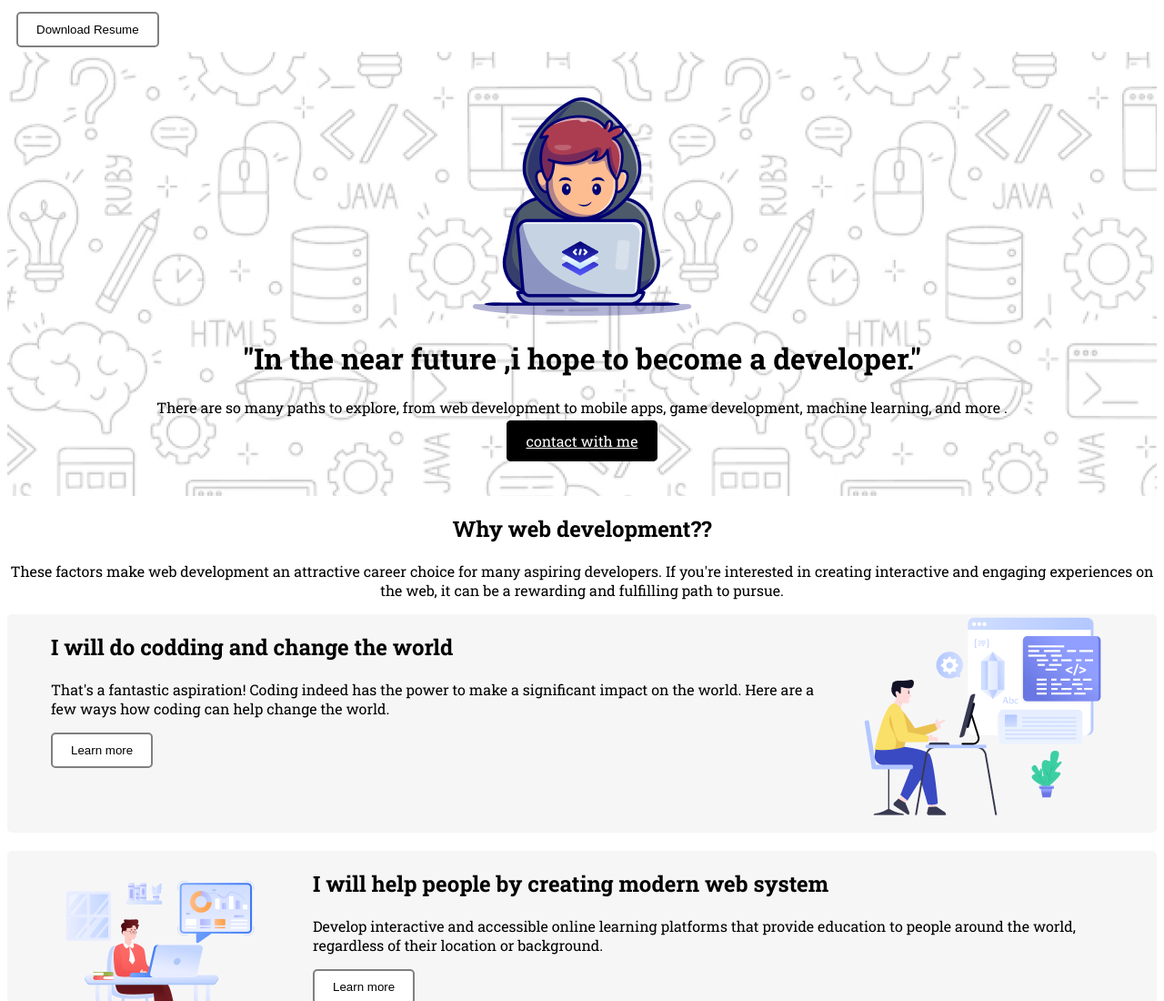
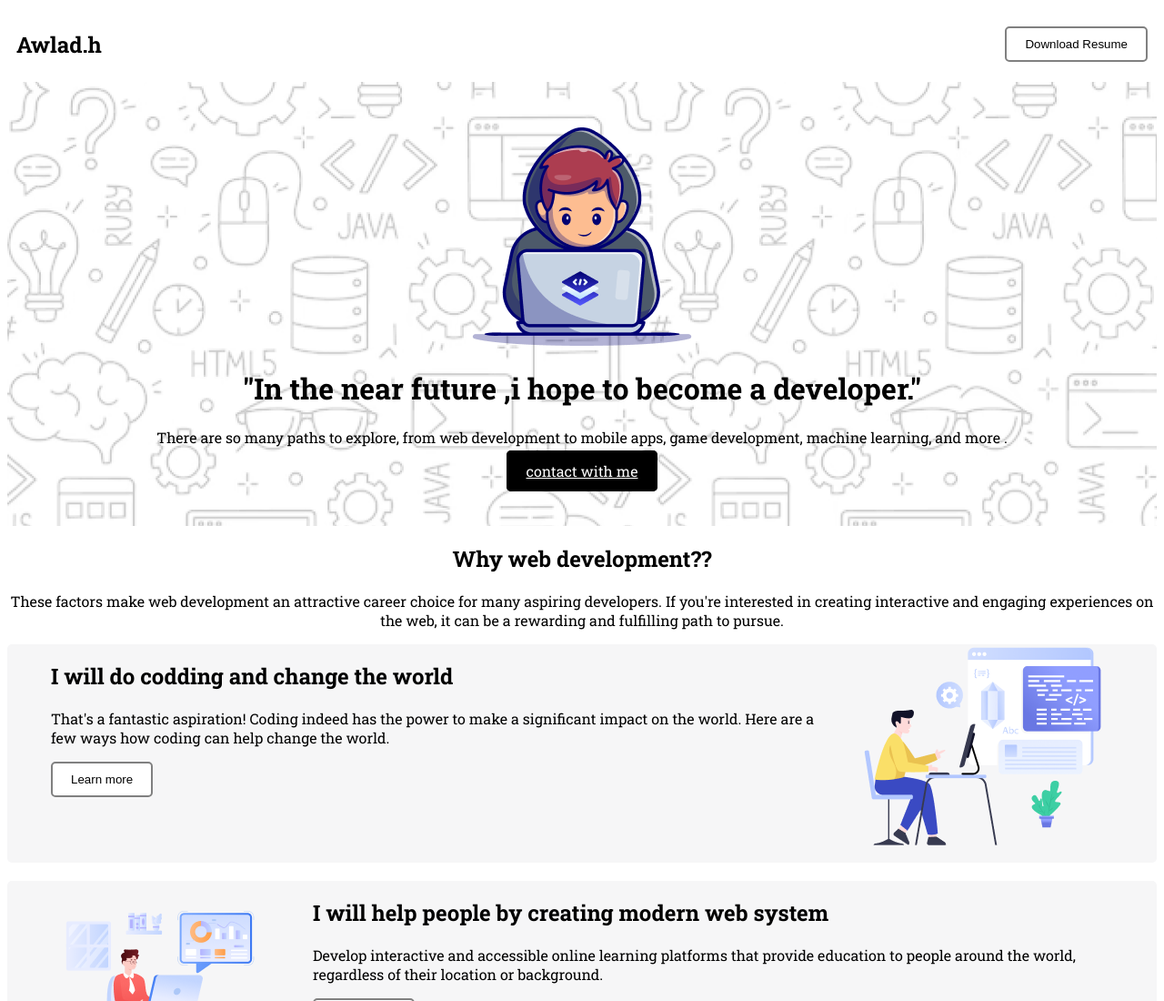
Before and after one commit to mosabbirrahman/Assignment-1, a plain HTML site: page index.html in a window 1280 px wide. Shown: the top 1100 px of the page at 91% size. Drawn offline with Linux system fonts and the light colour scheme.

```diff
--- a/index.html
+++ b/index.html
@@ -16,7 +16,7 @@
 
     <!-- navbar  -->
      <nav class="navbar">
-        <!-- <h2>Awlad.h</h2> -->
+        <h2>Awlad.h</h2>
         <button class="download-button">Download Resume</button>
      </nav>
 
```
